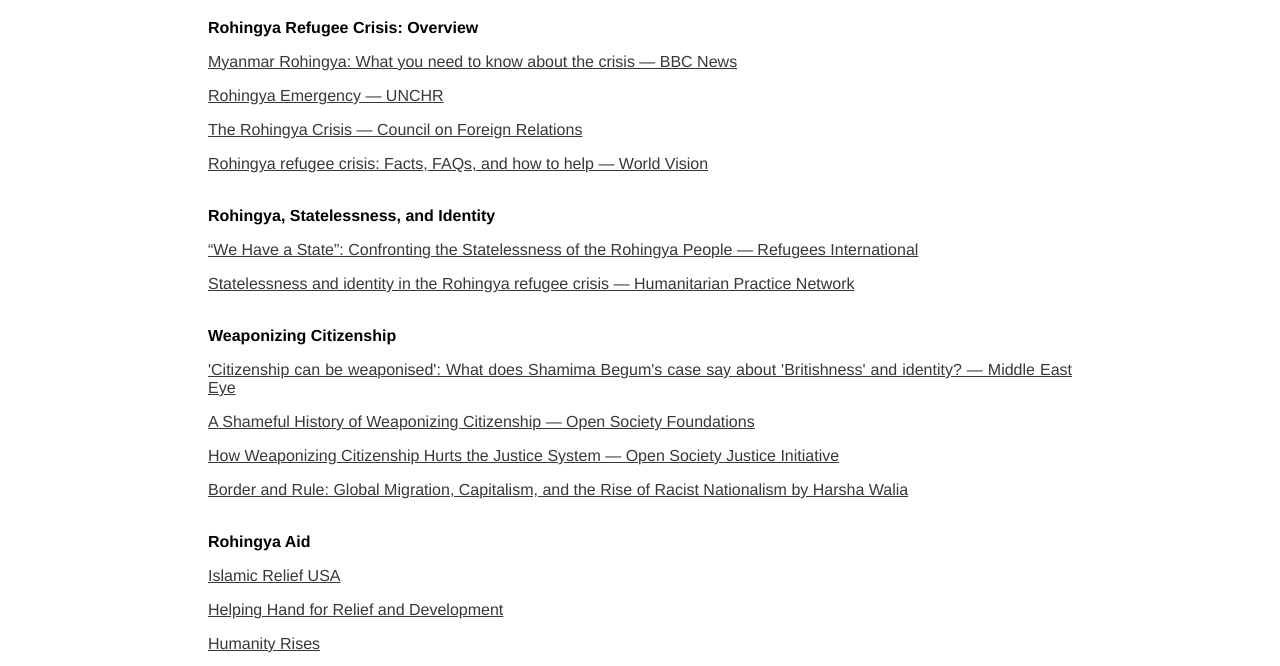
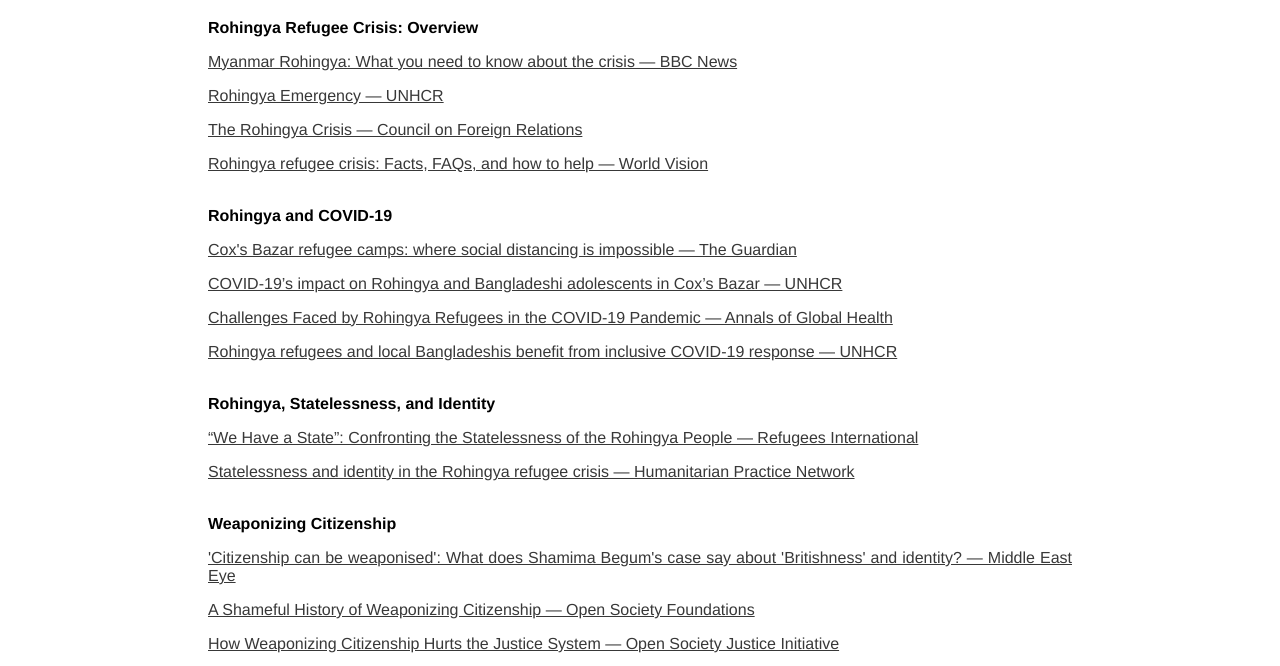
Before and after one commit to binitaz/rohingyahealthfacilities, a plain HTML site: page resources.html in a window 1280 px wide. Shown: the part 116-782 px from the top of the page. Drawn offline with nearby package versions, Linux system fonts and the light colour scheme; a script that the page names is missing.

Commit message:
👨‍❤️‍💋‍👨🐙 Updated with Glitch

```diff
--- a/resources.html
+++ b/resources.html
@@ -50,7 +50,7 @@
       <strong>Rohingya Refugee Crisis: Overview</strong>
        <p>
 <a href="https://www.bbc.com/news/world-asia-41566561" target="_blank">Myanmar Rohingya: What you need to know about the crisis — BBC News</a>
-      <p><a href="https://www.unhcr.org/en-us/rohingya-emergency.html" target="_blank">Rohingya Emergency — UNCHR</a>
+      <p><a href="https://www.unhcr.org/en-us/rohingya-emergency.html" target="_blank">Rohingya Emergency — UNHCR</a>
       <p><a href="https://www.cfr.org/backgrounder/rohingya-crisis" target="_blank">The Rohingya Crisis — Council on Foreign Relations</a>
        <p><a href="https://www.worldvision.org/refugees-news-stories/rohingya-refugees-bangladesh-facts" target="_blank">Rohingya refugee crisis: Facts, FAQs, and how to help — World Vision</a>
 
@@ -58,6 +58,27 @@
       </p>
       </p>
     </p>
+
+  <br>
+      <strong>Rohingya and COVID-19</strong>
+       <p>
+<a href="https://www.theguardian.com/world/ng-interactive/2020/jun/29/not-fit-for-a-human-coronavirus-in-coxs-bazar-refugee-camps" target="_blank">Cox's Bazar refugee camps: where social distancing is impossible  — The Guardian</a>
+      <p><a href="https://www.unhcr.org/blogs/covid-19s-impact-on-rohingya-and-bangladeshi-adolescents-in-coxs-bazar/" target="_blank">COVID-19’s impact on Rohingya and Bangladeshi adolescents in Cox’s Bazar — UNHCR</a>
+      </p>
+  </p>
+<p>
+<a href="https://annalsofglobalhealth.org/articles/10.5334/aogh.3052/" target="_blank">Challenges Faced by Rohingya Refugees in the COVID-19 Pandemic  — Annals of Global Health</a>
+</p>
+<p>
+<a href="https://www.unhcr.org/en-us/news/stories/2021/3/60531db51d/rohingya-refugees-local-bangladeshis-benefit-inclusive-covid-19-response.html" target="_blank">Rohingya refugees and local Bangladeshis benefit from inclusive COVID-19 response  — UNHCR</a>
+</p>
+
+
+
+
+
+
+
 
       <br>
       <strong>Rohingya, Statelessness, and Identity</strong>
--- a/style.css
+++ b/style.css
@@ -114,7 +114,7 @@ a:active {
   width: 100%;
   height: 65px;
   float: right;
-  justify-content: right;
+  justify-content: flex-end;
   color: 000000;
   position: relative;
   font-variant: small-caps;
```
Also changed, not shown: about.html (+16 -2 lines), data.html (+3 -3 lines).
